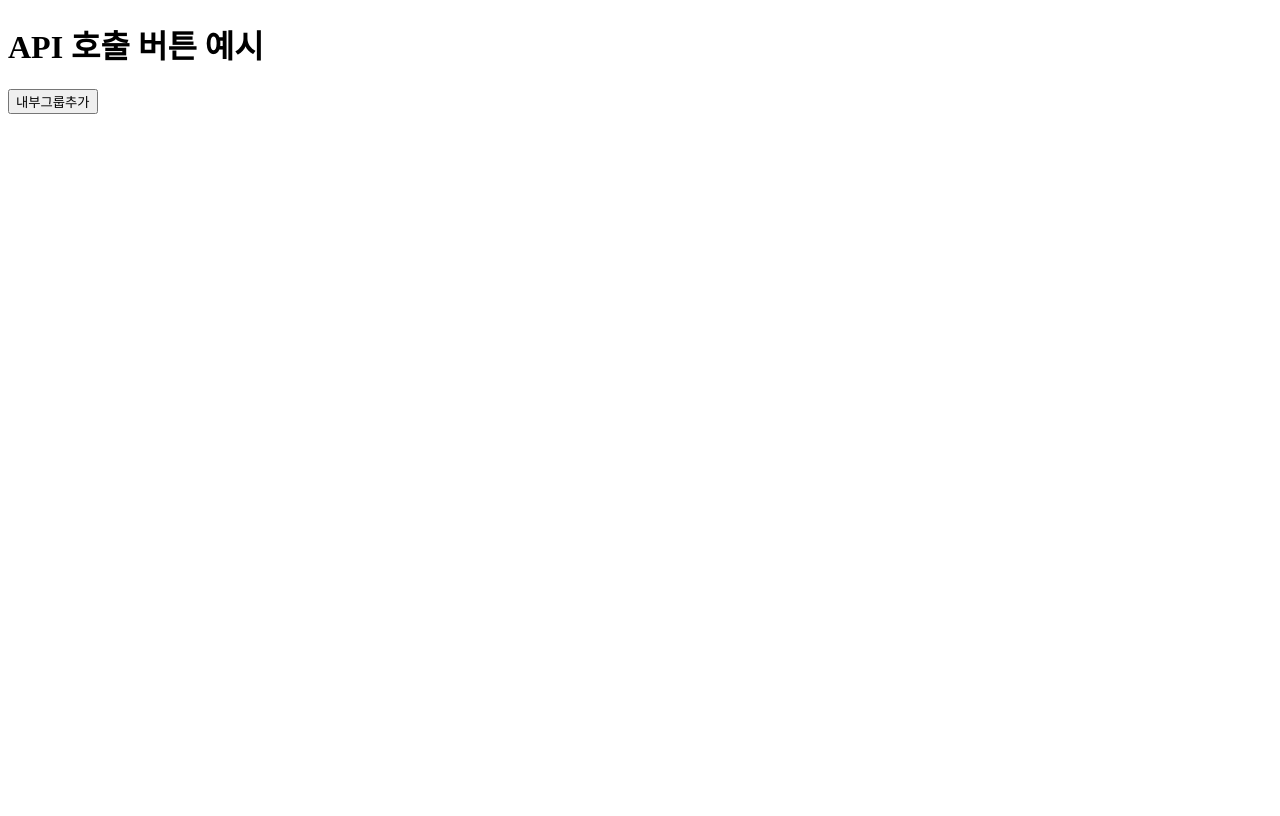
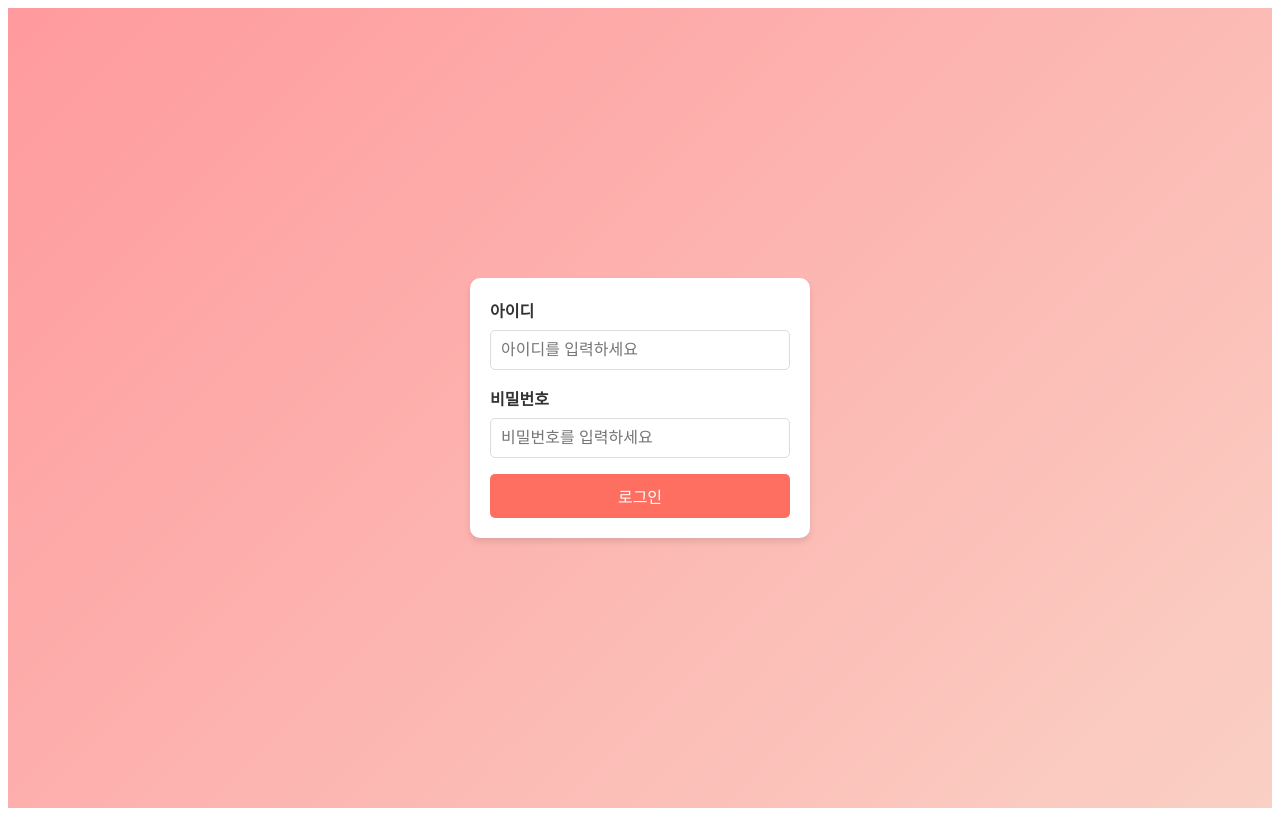
Before and after one commit to linju7/WTAFE, a React (Create React App) app in the folder wtafe/: page / in a window 1280 px wide. Built offline with nearby package versions, Linux system fonts and the light colour scheme.

Commit message:
app.js에서 메인페이지를 호출하는 형식으로  변경

```diff
--- a/wtafe/src/App.js
+++ b/wtafe/src/App.js
@@ -1,12 +1,10 @@
 import React from "react";
-import Button from "./components/Button/Button";
-import { handleApiCall } from "./api/automation/apiHandler";
+import Home from "./pages/home/home";
 
 function App() {
   return (
     <div>
-      <h1>API 호출 버튼 예시</h1>
-      <Button text="내부그룹추가" onClick={() => handleApiCall("내부그룹추가")} />
+      <Home/>
     </div>
   );
 }
--- /dev/null
+++ b/wtafe/src/pages/home/home.css
@@ -0,0 +1,48 @@
+.home-container {
+    display: flex;
+    flex-direction: column;
+    align-items: center;
+    justify-content: center;
+    height: 100vh;
+    background: linear-gradient(135deg, #ff9a9e 0%, #fad0c4 100%);
+    font-family: 'Arial', sans-serif;
+    color: #333;
+  }
+
+  .login-form {
+    display: flex;
+    flex-direction: column;
+    width: 300px;
+    padding: 20px;
+    background: #fff;
+    border-radius: 10px;
+    box-shadow: 0 4px 6px rgba(0, 0, 0, 0.1);
+  }
+
+  .login-form label {
+    margin-bottom: 0.5rem;
+    font-weight: bold;
+  }
+
+  .login-form input {
+    margin-bottom: 1rem;
+    padding: 10px;
+    border: 1px solid #ddd;
+    border-radius: 5px;
+    font-size: 1rem;
+  }
+
+  .login-form button {
+    padding: 10px;
+    background: #ff6f61;
+    color: #fff;
+    border: none;
+    border-radius: 5px;
+    font-size: 1rem;
+    cursor: pointer;
+    transition: background 0.3s ease;
+  }
+
+  .login-form button:hover {
+    background: #e55d50;
+  }
--- /dev/null
+++ b/wtafe/src/pages/home/home.jsx
@@ -0,0 +1,20 @@
+import React from 'react';
+import './home.css';
+
+const Home = () => {
+  return (
+    <div className="home-container">
+      <form className="login-form">
+        <label htmlFor="username">아이디</label>
+        <input type="text" id="username" name="username" placeholder="아이디를 입력하세요" />
+
+        <label htmlFor="password">비밀번호</label>
+        <input type="password" id="password" name="password" placeholder="비밀번호를 입력하세요" />
+
+        <button type="submit">로그인</button>
+      </form>
+    </div>
+  );
+};
+
+export default Home;
```
